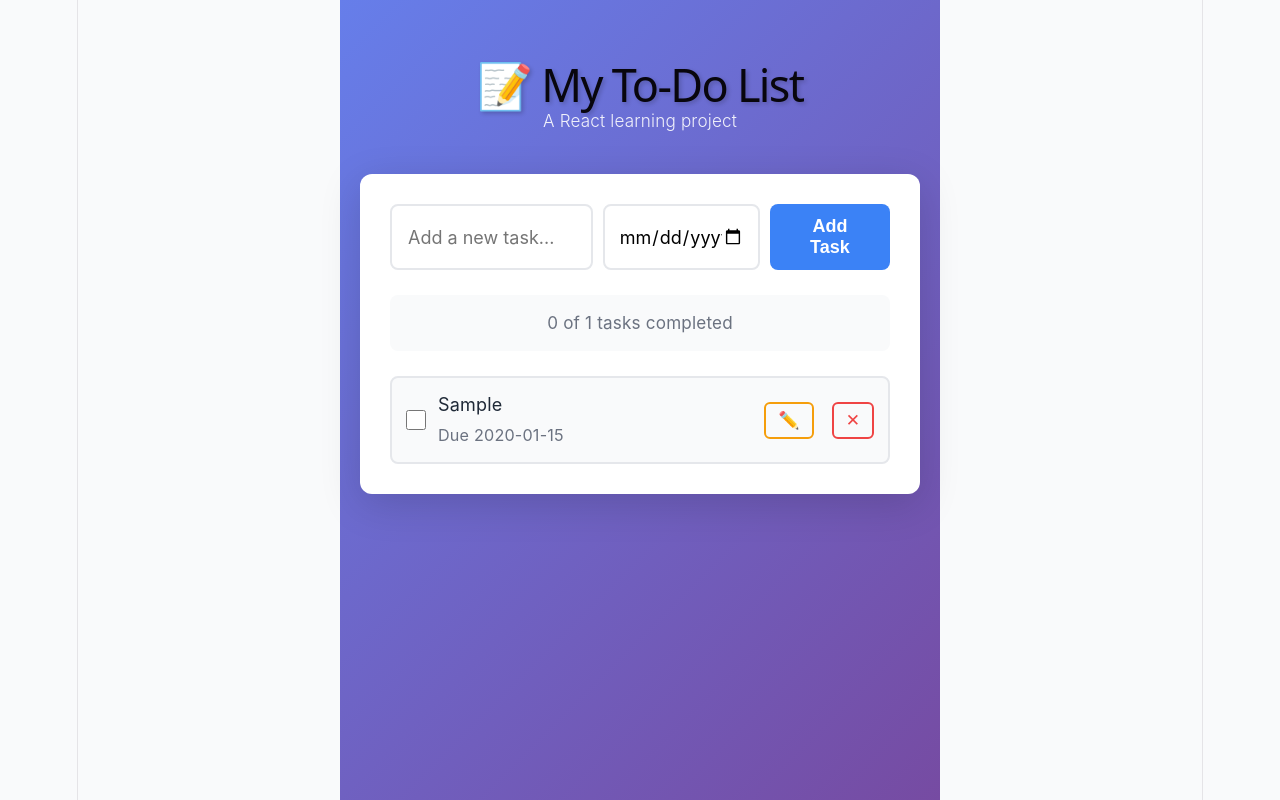
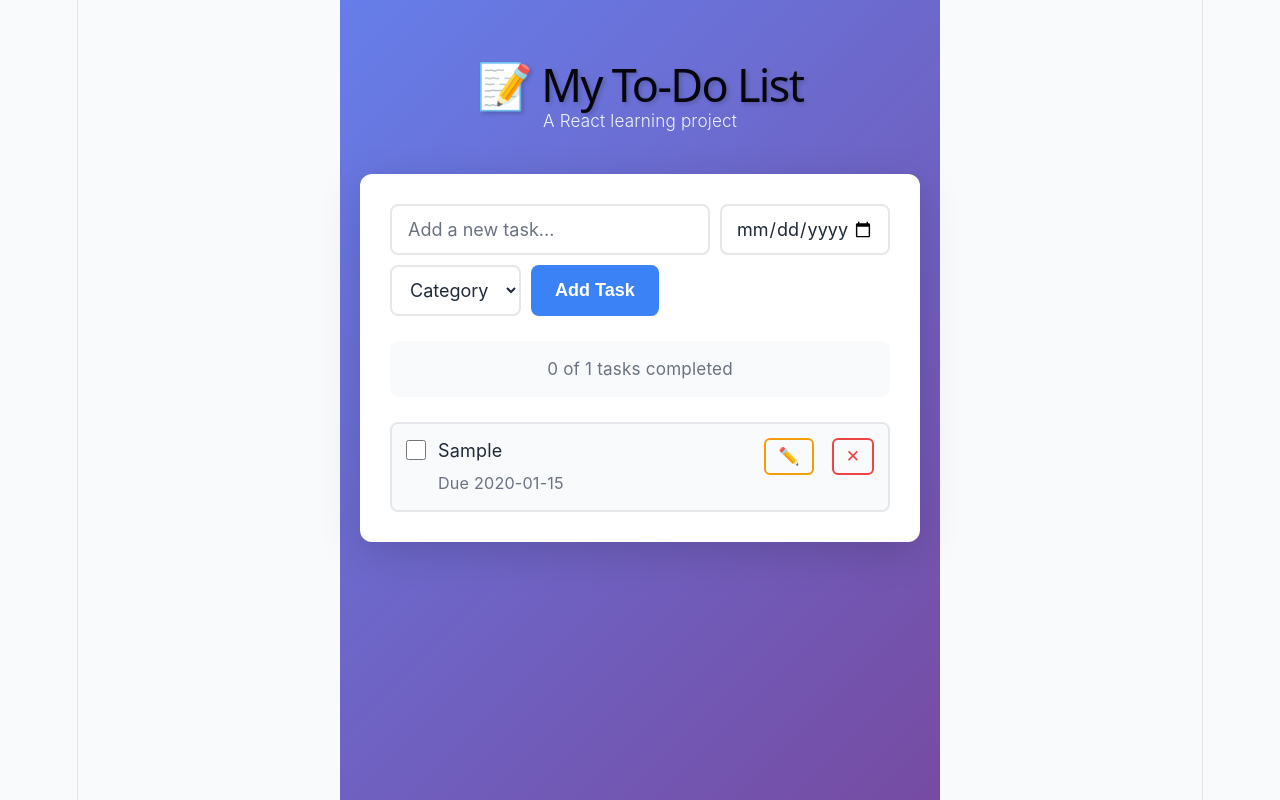
Before and after one commit to jkqp/React, a React (Vite) app in the folder Todo/: page / in a window 1280 px wide. Both pictures are taken after typing "Sample", "2020-01-15" into the empty fields and a click on the button "Add Task". Built offline with nearby package versions, Linux system fonts and the light colour scheme.

Commit message:
Dev Work - Task 5 Compleated Added Category drop down menu feature Used claude to clean up messy css

```diff
--- a/Todo/src/App.css
+++ b/Todo/src/App.css
@@ -64,6 +64,7 @@ main {
   display: flex;
   gap: 10px;
   margin-bottom: 25px;
+  flex-wrap: wrap;
 }
 
 .todo-input {
@@ -75,6 +76,11 @@ main {
   font-size: 1em;
   font-family: inherit;
   transition: border-color 0.3s ease;
+  color: var(--text-primary);
+}
+
+.todo-input::placeholder {
+  color: var(--text-secondary);
 }
 
 .date-input {
@@ -86,9 +92,32 @@ main {
   font-size: 1em;
   font-family: inherit;
   transition: border-color 0.3s ease;
+  color: var(--text-primary);
 }
 
+.date-input::placeholder {
+  color: var(--text-secondary);
+}
 .date-input:focus {
+  outline: none;
+  border-color: var(--primary-color);
+  box-shadow: 0 0 0 3px rgba(59, 130, 246, 0.1);
+}
+
+.category-select {
+  padding: 12px 14px;
+  border: 2px solid var(--border-color);
+  border-radius: 8px;
+  font-size: 1em;
+  font-family: inherit;
+  background-color: white;
+  cursor: pointer;
+  transition: border-color 0.3s ease;
+  color: var(--text-primary);
+  min-width: 130px;
+}
+
+.category-select:focus {
   outline: none;
   border-color: var(--primary-color);
   box-shadow: 0 0 0 3px rgba(59, 130, 246, 0.1);
@@ -169,7 +198,7 @@ main {
 
 .todo-item {
   display: flex;
-  align-items: center;
+  align-items: flex-start;
   gap: 12px;
   padding: 14px;
   background-color: var(--background);
@@ -183,14 +212,35 @@ main {
   flex-direction: column;
   align-items: flex-start;
   flex: 1;
-  gap: 4px;
+  gap: 6px;
+  min-width: 0;
+}
+
+.todo-meta {
+  display: flex;
+  gap: 10px;
+  align-items: center;
+  flex-wrap: wrap;
+  width: 100%;
+}
+
+.todo-category {
+  display: inline-block;
+  padding: 3px 12px;
+  border-radius: 14px;
+  color: white;
+  font-size: 0.75em;
+  font-weight: 700;
+  text-transform: uppercase;
+  letter-spacing: 0.5px;
+  white-space: nowrap;
 }
 
 .todo-due-date {
   font-size: 0.9em;
   color: var(--text-secondary);
+  white-space: nowrap;
 }
-
 .todo-item:hover {
   border-color: var(--primary-color);
   background-color: rgba(59, 130, 246, 0.05);
@@ -207,6 +257,7 @@ main {
   cursor: pointer;
   accent-color: var(--success-color);
   flex-shrink: 0;
+  margin-top: 2px;
 }
 
 .todo-text {
@@ -284,6 +335,10 @@ main {
   .add-btn {
     width: 100%;
   }
+
+  .category-select {
+    width: 100%;
+  }
 }
 
 .edit-btn {
@@ -317,6 +372,24 @@ main {
   font-size: 1em;
 }
 
+.edit-group {
+  display: flex;
+  gap: 8px;
+  flex: 1;
+  align-items: center;
+  min-width: 0;
+}
+
+.category-select-edit {
+  padding: 8px 10px;
+  border: 2px solid var(--primary-color);
+  border-radius: 6px;
+  font-size: 0.95em;
+  font-family: inherit;
+  background-color: white;
+  cursor: pointer;
+}
+
 .save-btn {
   padding: 6px 12px;
   background-color: var(--success-color);
--- a/Todo/src/App.jsx
+++ b/Todo/src/App.jsx
@@ -10,8 +10,10 @@ function App() {
   })
   const [inputValue, setInputValue] = useState('')
   const [dueDate, setDueDate] = useState('')
+  const [category, setCategory] = useState('')
   const [editTodo, setEditTodo] = useState(null)
   const [editText, setEditText] = useState('')
+  const [editCategory, setEditCategory] = useState('')
 
   useEffect(() => {
     localStorage.setItem('todos', JSON.stringify(todos))
@@ -26,29 +28,34 @@ function App() {
       text: inputValue,
       completed: false,
       dueDate: dueDate,
+      category: category,
     }
 
     setTodos([...todos, newTodo])
     setInputValue('')
     setDueDate('')
+    setCategory('')
   }
 
-  const startEdit = (id, currenttext) => {
+  const startEdit = (id, currenttext, currentCategory) => {
     setEditTodo(id)
     setEditText(currenttext)
+    setEditCategory(currentCategory)
   }
 
   const saveEdit = (id) => {
     setTodos(todos.map(todo =>
-      todo.id === id ? { ...todo, text: editText } : todo
+      todo.id === id ? { ...todo, text: editText, category: editCategory } : todo
     ))
     setEditTodo(null)
     setEditText('')
+    setEditCategory('')
   }
 
   const cancelEdit = () => {
     setEditTodo(null)
     setEditText('')
+    setEditCategory('')
   }
 
   // Delete a todo by id
@@ -105,6 +112,16 @@ function App() {
             onChange={(e) => setDueDate(e.target.value)}
             className="date-input"
           />
+          <select
+            value={category}
+            onChange={(e) => setCategory(e.target.value)}
+            className="category-select"
+          >
+            <option value="">Category</option>
+            <option value="Work">Work</option>
+            <option value="Cleaning">Cleaning</option>
+            <option value="Life">Life</option>
+          </select>
           <button onClick={addTodo} className="add-btn">
             Add Task
           </button>
@@ -128,10 +145,12 @@ function App() {
                 todo={todo}
                 isEditing={editTodo === todo.id}
                 editText={editText}
+                editCategory={editCategory}
                 onToggle={() => toggleTodo(todo.id)}
                 onDelete={() => deleteTodo(todo.id)}
-                onEdit={() => startEdit(todo.id, todo.text)}
+                onEdit={() => startEdit(todo.id, todo.text, todo.category)}
                 onEditChange={setEditText}
+                onEditCategoryChange={setEditCategory}
                 onSaveEdit={saveEdit}
                 onCancelEdit={cancelEdit}
               />
--- a/Todo/src/components/TodoItem.jsx
+++ b/Todo/src/components/TodoItem.jsx
@@ -3,12 +3,20 @@ export default function TodoItem({
   onToggle,
   onDelete,
   onEdit,
-  isEditing,           // NEW: is this todo in edit mode?
-  editText,            // NEW: the current edit text
-  onEditChange,        // NEW: update edit text
-  onSaveEdit,          // NEW: save the changes
-  onCancelEdit         // NEW: cancel editing
+  isEditing,
+  editText,
+  editCategory,
+  onEditChange,
+  onEditCategoryChange,
+  onSaveEdit,
+  onCancelEdit
 }) {
+  const categoryColors = {
+    Work: '#3b82f6',
+    Cleaning: '#10b981',
+    Life: '#f59e0b',
+  }
+
   return (
     <div className={`todo-item ${todo.completed ? 'completed' : ''}`}>
       <input
@@ -21,6 +29,7 @@ export default function TodoItem({
       {/*Show text OR edit input */}
       {isEditing ? (
         // Edit mode
+        <div className="edit-group">
           <input
             type="text"
             value={editText}
@@ -28,13 +37,33 @@ export default function TodoItem({
             className="todo-edit-input"
             autoFocus
           />
+          <select
+            value={editCategory}
+            onChange={(e) => onEditCategoryChange(e.target.value)}
+            className="category-select-edit"
+          >
+            <option value="Work">Work</option>
+            <option value="Cleaning">Cleaning</option>
+            <option value="Life">Life</option>
+          </select>
+        </div>
       ) : (
         // Normal mode
         <div className="todo-text-group">
           <span className="todo-text">{todo.text}</span>
+          <div className="todo-meta">
+            {todo.category && (
+              <span
+                className="todo-category"
+                style={{ backgroundColor: categoryColors[todo.category] }}
+              >
+                {todo.category}
+              </span>
+            )}
             {todo.dueDate && (
               <span className="todo-due-date">Due {todo.dueDate}</span>
             )}
+          </div>
         </div>
       )}
 
```
Lines whose indentation alone changed are shown as unchanged.
